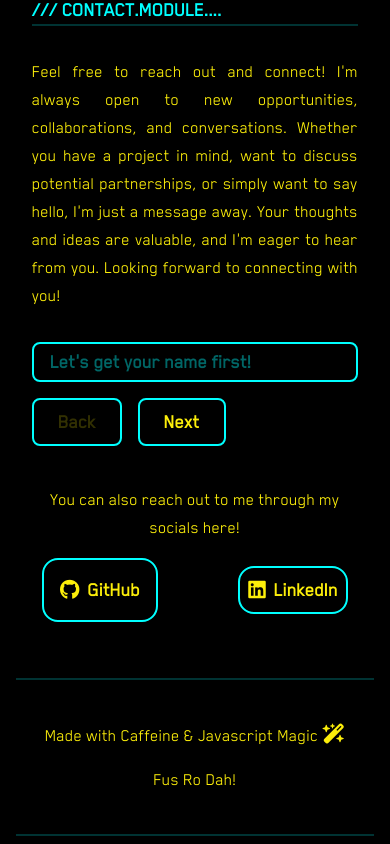
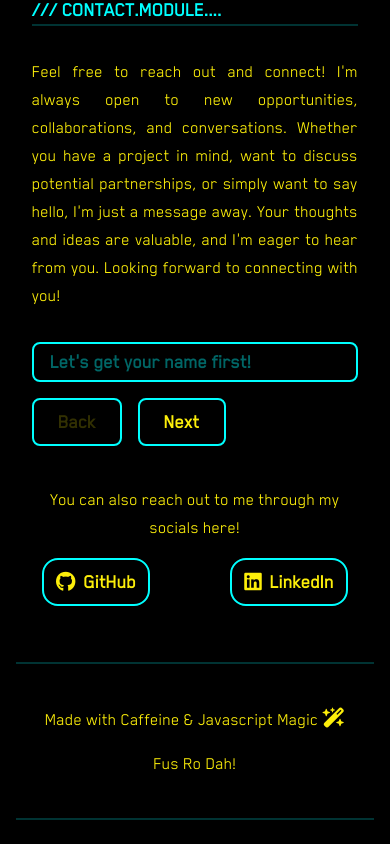
Before and after one commit to Abheelash-Mishra/Portfolio-Website, a React (Vite) app: page / in a window 390 px wide. Shown: the part 3649-4493 px from the top of the page. Built offline with nearby package versions, Linux system fonts and the light colour scheme.

Commit message:
Fix mixed tabs and spaces

```diff
--- a/src/components/ContactMe.jsx
+++ b/src/components/ContactMe.jsx
@@ -165,8 +165,9 @@ const ContactMe = () => {
 									whileHover={ { scale: 1.1 } }
 									whileTap={ { scale: 0.9 } }
 								>
-									<a className={ "flex items-center font-semibold border-2 border-aqua rounded-2xl mx-10 xs:p-3 p-4 hover:text-black hover:bg-cyberpunkYellow" }
-									   href={ "https://github.com/abheelash-mishra" } target={ "_blank" } rel={ "noreferrer" }>
+									<a className={ "flex items-center font-semibold border-2 border-aqua rounded-2xl mx-10 px-3 xs:p-3 p-2 hover:text-black hover:bg-cyberpunkYellow" }
+										href={ "https://github.com/abheelash-mishra" } target={ "_blank" } rel={ "noreferrer" }
+									>
 										<i className="fa-brands fa-github pr-2" /> GitHub
 									</a>
 								</motion.button>
@@ -174,8 +175,9 @@ const ContactMe = () => {
 									whileHover={ { scale: 1.1 } }
 									whileTap={ { scale: 0.9 } }
 								>
-									<a className={ "flex items-center font-semibold border-2 border-aqua rounded-2xl mx-10 xs:p-3 p-2 hover:text-black hover:bg-cyberpunkYellow" }
-									   href={ "https://www.linkedin.com/in/abheelash-mishra/" } target={ "_blank" } rel={ "noreferrer" }>
+									<a className={ "flex items-center font-semibold border-2 border-aqua rounded-2xl mx-10 px-3 xs:p-3 p-2 hover:text-black hover:bg-cyberpunkYellow" }
+										href={ "https://www.linkedin.com/in/abheelash-mishra/" } target={ "_blank" } rel={ "noreferrer" }
+									>
 										<i className="fa-brands fa-linkedin pr-2" /> LinkedIn
 									</a>
 								</motion.button>
```
